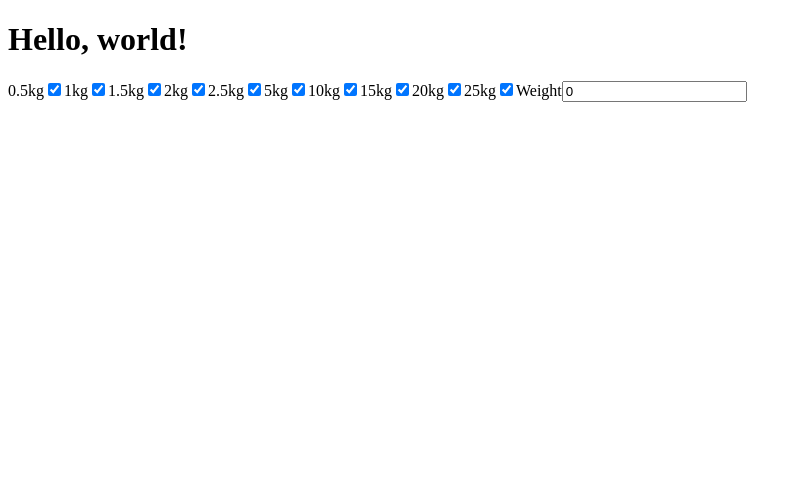
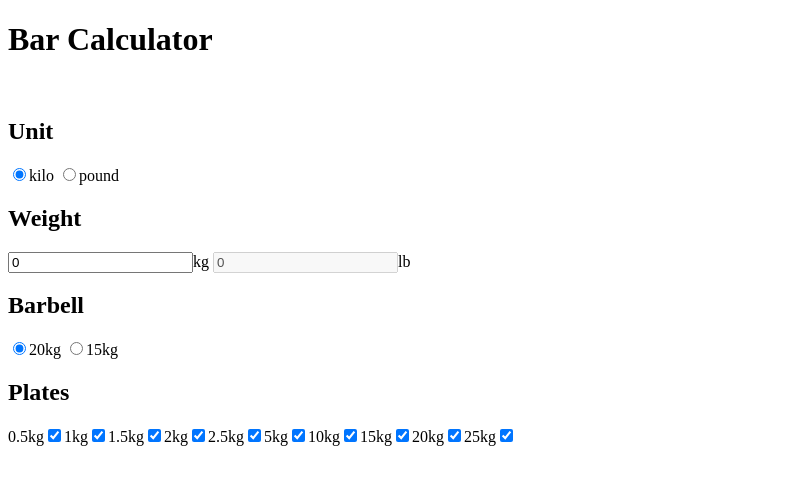
Before and after one commit to monicau/barcalculator, a Gatsby app: page / in a window 1280 px wide. Shown: the top 484 px of the page, without its empty margins (0-802 px from the left). Built offline with nearby package versions, Linux system fonts and the light colour scheme.

Commit message:
Add pound support (still WIP)

```diff
--- a/src/pages/index.js
+++ b/src/pages/index.js
@@ -1,24 +1,53 @@
 import React from 'react'
 import { findKiloPlates } from '../kilo'
+import { findPoundPlates } from '../pound'
 
 export default class Index extends React.Component {
   constructor (props) {
     super(props)
     this.state = {
-      bar: 15,
+      unit: 'kg',
+      bar: '20',
       target: 0,
       plates: {
-        zeroFive: true,
-        one: true,
-        oneFive: true,
-        two: true,
-        twoFive: true,
-        five: true,
-        ten: true,
-        fifteen: true,
-        twenty: true,
-        twentyFive: true
-      }
+        kilo_zeroFive: true,
+        kilo_one: true,
+        kilo_oneFive: true,
+        kilo_two: true,
+        kilo_twoFive: true,
+        kilo_five: true,
+        kilo_ten: true,
+        kilo_fifteen: true,
+        kilo_twenty: true,
+        kilo_twentyFive: true,
+        pound_one: true,
+        pound_twoFive: true,
+        pound_five: true,
+        pound_ten: true,
+        pound_twentyFive: true,
+        pound_fortyFive: true,
+      },
+      kiloPlatesDict: [
+        { label: '0.5kg', id: 'kilo_zeroFive', value: 0.5 },
+        { label: '1kg', id: 'kilo_one', value: 1 },
+        { label: '1.5kg', id: 'kilo_oneFive', value: 1.5 },
+        { label: '2kg', id: 'kilo_two', value: 2 },
+        { label: '2.5kg', id: 'kilo_twoFive', value: 2.5 },
+        { label: '5kg', id: 'kilo_five', value: 5 },
+        { label: '10kg', id: 'kilo_ten', value: 10 },
+        { label: '15kg', id: 'kilo_fifteen', value: 15 },
+        { label: '20kg', id: 'kilo_twenty', value: 20 },
+        { label: '25kg', id: 'kilo_twentyFive', value: 25 }
+      ],
+      poundPlatesDict: [
+        { label: '1lb', id: 'pound_one', value: 1 },
+        { label: '2.5lb', id: 'pound_twoFive', value: 2.5 },
+        { label: '5lb', id: 'pound_five', value: 5 },
+        { label: '10lb', id: 'pound_ten', value: 10 },
+        { label: '25lb', id: 'pound_twentyFive', value: 25 },
+        { label: '45lb', id: 'pound_fortyFive', value: 45 }
+      ],
+      targetPlates: []
     }
     this.handleInputChange = this.handleInputChange.bind(this)
   }
@@ -27,6 +56,14 @@ export default class Index extends React.Component {
     const target = event.target
     const value = target.type === 'checkbox' ? target.checked : target.value
     const name = target.name
+    if (target.name==='unit') {
+      // todo: recalculate target plates
+      if (target.value==='lb') {
+        this.setState({target:this.toPound(this.state.target)})
+      } else {
+        this.setState({target:this.toKilo(this.state.target)})
+      }
+    }
 
     if (target.type === 'checkbox') {
       this.setState({
@@ -60,37 +97,102 @@ export default class Index extends React.Component {
         onChange={this.handleInputChange} />
     </label>
   }
+  toKilo (target) {
+    return Math.round(target/2.2046)
+  }
+  toPound (target) {
+    return Math.round(target*2.2046)
+  }
 
   render () {
-    var kiloPlates = [
-      { label: '0.5kg', id: 'zeroFive', value: 0.5 },
-      { label: '1kg', id: 'one', value: 1 },
-      { label: '1.5kg', id: 'oneFive', value: 1.5 },
-      { label: '2kg', id: 'two', value: 2 },
-      { label: '2.5kg', id: 'twoFive', value: 2.5 },
-      { label: '5kg', id: 'five', value: 5 },
-      { label: '10kg', id: 'ten', value: 10 },
-      { label: '15kg', id: 'fifteen', value: 15 },
-      { label: '20kg', id: 'twenty', value: 20 },
-      { label: '25kg', id: 'twentyFive', value: 25 }
-    ]
-    var plates = (kiloPlates.filter((item) => this.state.plates[item.id]).map((item) => item.value))
-    var targetPlates = (findKiloPlates(plates, this.state.target, 20))
+    var kiloPlateValues = (this.state.kiloPlatesDict.filter((item) => this.state.plates[item.id]).map((item) => item.value))
+    var poundPlateValues = (this.state.poundPlatesDict.filter((item) => this.state.plates[item.id]).map((item) => item.value))
+    var targetPlates = [];
+    if (this.state.unit==='kg') {
+      targetPlates = (findKiloPlates(kiloPlateValues, this.state.target, this.state.bar));
+    } else {
+      targetPlates = (findPoundPlates(poundPlateValues, this.state.target, this.state.bar));
+    }
     return (
       <div>
-        <h1>Hello, world!</h1>
-
-        { kiloPlates.map((item) => this.renderCheckbox(item)) }
+        <h1>Bar Calculator</h1>
+        {targetPlates.map((x) => { return (x + ', ') }) }
+        <br />
+        <h2>Unit</h2>
         <label>
-          Weight
           <input
+              type="radio"
+              name="unit"
+              value="kg"
+              checked={this.state.unit==='kg'}
+              onChange={this.handleInputChange}
+            />
+          kilo
+        </label>
+        &nbsp;
+        <label>
+          <input
+              type="radio"
+              name="unit"
+              value="lb"
+              checked={this.state.unit==='lb'}
+              onChange={this.handleInputChange}
+            />
+          pound
+        </label>
+        <h2>Weight</h2>
+        <label>
+          <input
+            aria-label='Target weight in kilos'
             name='target'
             type='number'
-            value={this.state.target}
+            value={this.state.unit==='kg'?this.state.target:this.toKilo(this.state.target)}
             onChange={this.handleInputChange}
+            disabled={this.state.unit==='lb'}
           />
+          kg
         </label>
-        {targetPlates.map((x) => { return (x + ', ') }) }
+        &nbsp;
+        <label>
+          <input
+            aria-label='Target weight in pounds'
+            name='target'
+            type='number'
+            value={this.state.unit==='lb'?this.state.target:this.toPound(this.state.target)}
+            onChange={this.handleInputChange}
+            disabled={this.state.unit==='kg'}
+          />
+          lb
+        </label>
+        <h2>Barbell</h2>
+        <label>
+          <input
+              type="radio"
+              name="bar"
+              value={this.state.unit==='kg'?'20':'45'}
+              checked={this.state.bar==='20'||this.state.bar==='45'}
+              onChange={this.handleInputChange}
+            />
+          {this.state.unit==='kg'?'20kg':'45lb'}
+        </label>
+        &nbsp;
+        <label>
+          <input
+              type="radio"
+              name="bar"
+              value={this.state.unit==='kg'?'15':'35'}
+              checked={this.state.bar==='15'||this.state.bar==='35'}
+              onChange={this.handleInputChange}
+            />
+          {this.state.unit==='kg'?'15kg':'35lb'}
+        </label>
+        <h2>Plates</h2>
+        { this.state.unit==='kg'?
+          this.state.kiloPlatesDict.map((item) => this.renderCheckbox(item))
+        :
+          this.state.poundPlatesDict.map((item) => this.renderCheckbox(item))
+          }
+
       </div>
     )
   }
--- /dev/null
+++ b/src/pound.js
@@ -0,0 +1,47 @@
+// // denominations
+// var d = [0.5, 1, 1.5, 2, 2.5, 5, 10, 15, 20, 25, 50];
+// // multiply by 10 to have whole numbers
+// d = d.map((v)=>v*10);
+// // value
+// var v = 20.5*10;
+
+// console.log(change(d,v).map((v)=>v/10));
+
+export function findPoundPlates (denoms, value, bar) {
+  // Remove decimals by multiplying by 10
+  denoms = denoms.map((x) => x * 10)
+  value = (value - bar) * 10 / 2.0
+  // c[p] = minimum # of coins for p cents
+  var c = []
+  // s[p] = last coin used to make p cents
+  var s = []
+
+  for (var p = 0; p <= value; p++) {
+    if (p === 0) {
+      c[p] = 0
+      s[p] = 0
+    } else {
+      // min(c[p-d_i]+1) where d1<=d_i<=p
+      var minC = Number.MAX_SAFE_INTEGER
+      var minS = -1
+      for (var i = 0; (i <= denoms.length) && (denoms[i] <= p); i++) {
+        var currentC = c[p - denoms[i]] + 1
+        if (currentC < minC) {
+          minC = currentC
+          minS = denoms[i]
+        }
+      }
+      c[p] = minC
+      s[p] = minS
+    }
+  }
+  // console.log(c)
+  // console.log(s)
+  // List of changes
+  var changes = []
+  while (value > 0) {
+    changes.push(s[value] / 10)
+    value = value - s[value]
+  }
+  return changes
+}
```
